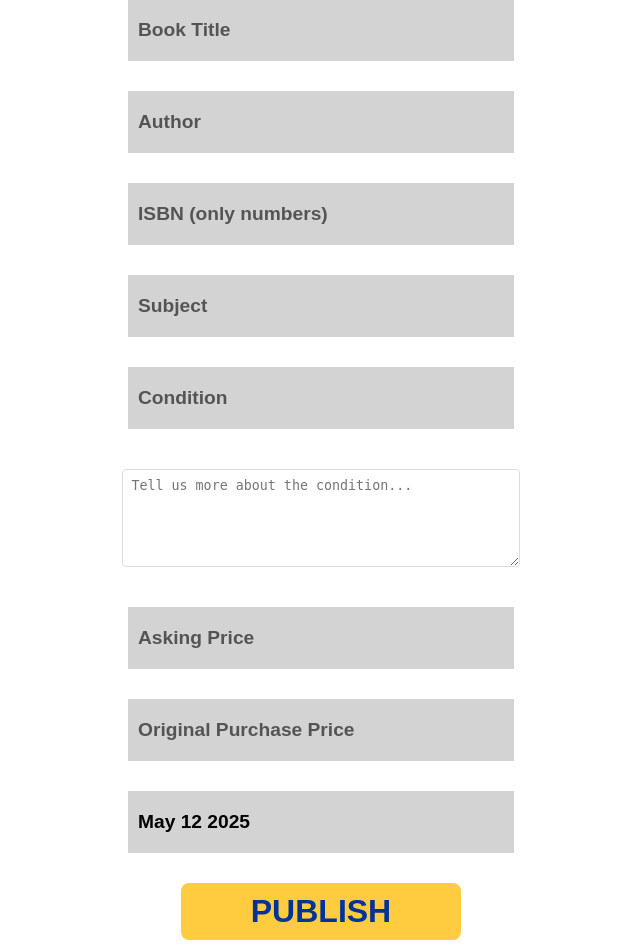
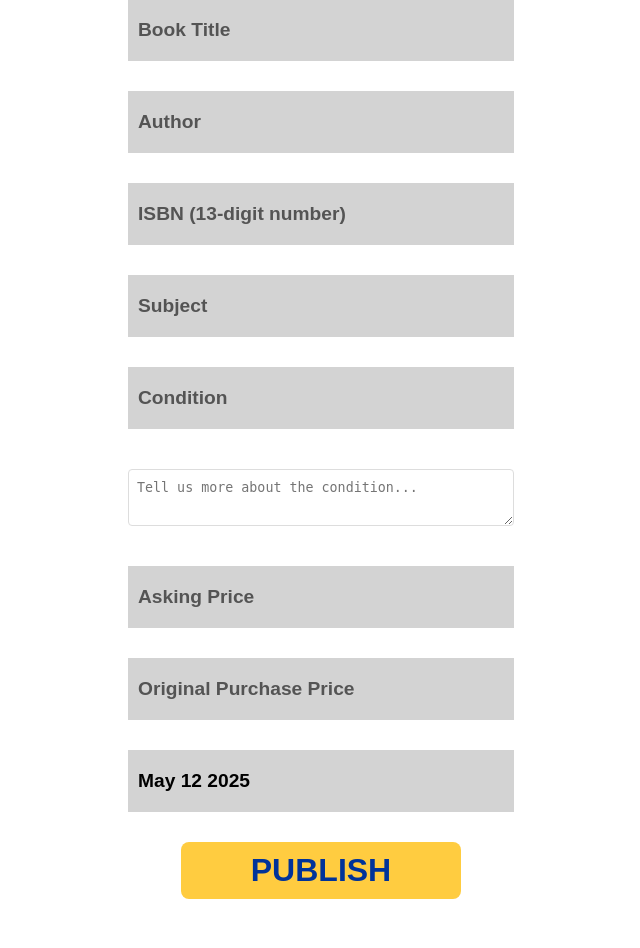
Before and after one commit to SanteIsHere/CSC330_BookSwap, a Flask app: page /create_listing in a window 1280 px wide. Shown: the part 284-1232 px from the top of the page, without its empty margins (319-959 px from the left). After the commit the page ends 1183 px from the top, so only its background shows below. Run offline with Flask 3, Linux system fonts and the light colour scheme.

Commit message:
adjusted size of text boxes and isbn message

```diff
--- a/app/forms.py
+++ b/app/forms.py
@@ -49,9 +49,8 @@ class CreateListingForm(FlaskForm):
         DataRequired(), Length(max=100)
     ])
 
-    isbn = StringField('ISBN (only numbers)', validators=[
-        DataRequired(), Length(min=13, max=13)
-    ])
+    isbn = StringField('ISBN (13-digit number)', validators=[
+    DataRequired(), Length(min=13, max=13)])
 
     subject = StringField('Subject', validators=[
         DataRequired(), Length(max=100)
--- a/app/templates/create_listing.html
+++ b/app/templates/create_listing.html
@@ -42,7 +42,8 @@
             </ul>
         {% endif %}
 
-        {{ form.isbn(placeholder="ISBN (only numbers)", class="form-text-field") }}
+        <!-- ISBN -->
+        {{ form.isbn(placeholder="ISBN (13-digit number)", class="form-text-field") }}
         {% if form.isbn.errors %}
             <ul class="form-errors">
                 {% for error in form.isbn.errors %}
@@ -72,7 +73,7 @@
         {% endif %}
 
         <!-- Notes About Condition -->
-        {{ form.notes(placeholder="Tell us more about the condition...", class="form-text-area-field", rows=3) }}
+        {{ form.notes(placeholder="Tell us more about the condition...", class="form-text-area-field", rows=2) }}
         {% if form.notes.errors %}
             <ul class="form-errors">
                 {% for error in form.notes.errors %}
--- a/app/templates/listings.html
+++ b/app/templates/listings.html
@@ -58,7 +58,7 @@
                     </div>
 
                     <form action="{{ url_for('main.add_comment', listing_id=listing.listingID) }}" method="POST">
-                        <textarea name="comment" rows="2" placeholder="Add a comment..." required></textarea>
+                        <textarea name="comment" rows="1" placeholder="Add a comment..." required></textarea>
                         <button type="submit">Post Comment</button>
                     </form>
                 </div>
--- a/static/css/styles.css
+++ b/static/css/styles.css
@@ -142,8 +142,13 @@ form {
 
 /* Style for form text area */
 .form-text-area-field {
-    width: 60%;
-    height: 20em;
+    width: calc(50% + 70px);  /* or adjust visually as needed */
+    box-sizing: border-box;
+    resize: vertical;
+    height: auto !important;      /* ✅ allow rows=2 to take control */
+    min-height: 0 !important;     /* ✅ override any inherited min height */
+    line-height: 1.2rem;          /* ✅ ensures row height behaves as expected */
+    padding: 8px;                 /* matches other form fields visually */
 }
 
 /* Styling for form submission buttons */
@@ -286,7 +291,7 @@ CSS for comments, this will be adjusted.
 
 textarea {
     width: 100%;
-    min-height: 80px;
+    min-height: 40px;
     margin: 10px 0;
     padding: 8px;
     border: 1px solid #ddd;
@@ -312,11 +317,25 @@ textarea {
     gap: 10px;
 }
 
+/*
 .comment-section textarea {
     width: 80%;
     max-width: 500px;
     height: 2.5em;
     resize: vertical;
+}
+*/
+
+.comment-section textarea {
+    width: 80%;
+    max-width: 500px;
+    resize: vertical;
+    padding: 8px;
+    border-radius: 4px;
+    border: 1px solid #ccc;
+
+    height: auto;     /* ✅ allow rows=2 to take effect */
+    min-height: 0;    /* ✅ remove enforced minimum height */
 }
 
 .comment-section button {
```
Also changed, not shown: instance/app.db.
